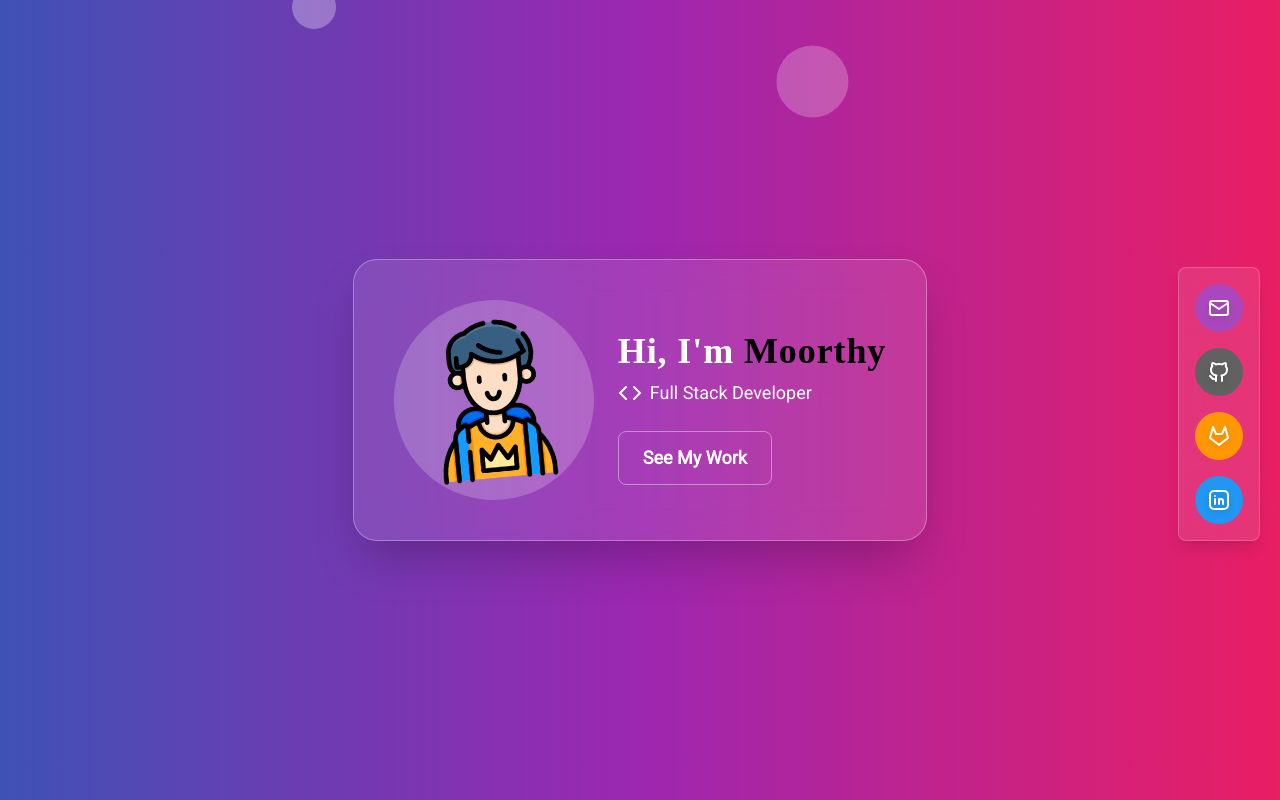
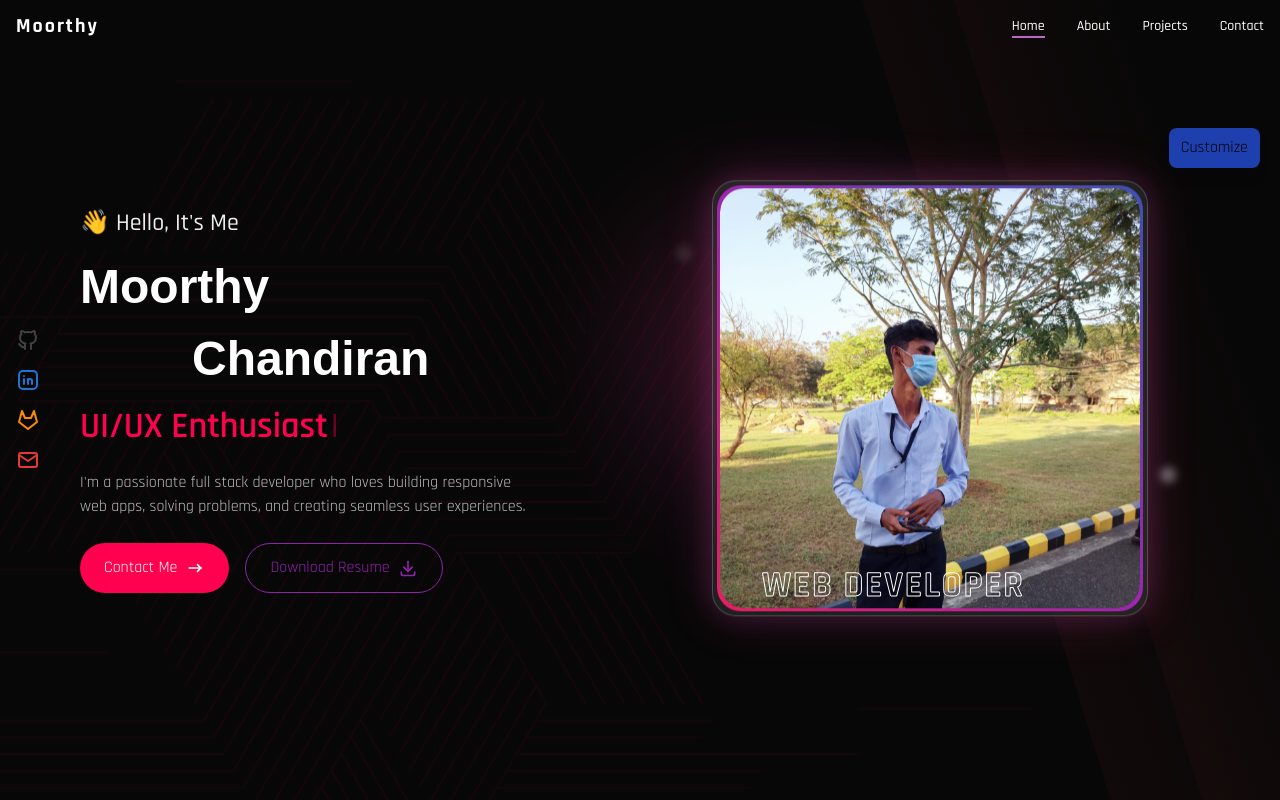
Before and after one commit to moorthygithub/Protfolio1.0, a React (Vite) app: page / in a window 1280 px wide. Shown: the top 800 px of the page. Built offline with nearby package versions, Linux system fonts and the light colour scheme; grey boxes are pictures that could not be loaded; a web font is replaced by a local one.

Commit message:
befoer pull

```diff
--- a/src/App.jsx
+++ b/src/App.jsx
@@ -13,9 +13,9 @@ function App() {
     <AnimatePresence mode="wait">
       <Toaster position="top-right" />
       <Routes location={location} key={location.pathname}>
-        <Route path="/" element={<Home />} />
+        {/* <Route path="/" element={<Home />} /> */}
         <Route
-          path="/profile"
+          path="/"
           element={
             <Layout>
               <Profile />
--- /dev/null
+++ b/src/component/HomeSocialLinks/SocialLinks.jsx
@@ -0,0 +1,51 @@
+import {
+  IconBrandGithub,
+  IconBrandLinkedin,
+  IconBrandGitlab,
+  IconMail,
+} from "@tabler/icons-react";
+
+const socialLinks = [
+  {
+    icon: IconBrandGithub,
+    link: "https://github.com/moorthygithub",
+    color: { light: "text-gray-800", dark: "text-white" },
+  },
+  {
+    icon: IconBrandLinkedin,
+    link: "https://www.linkedin.com/in/moorthy-c-982333217/",
+    color: { light: "text-blue-700", dark: "text-blue-400" },
+  },
+  {
+    icon: IconBrandGitlab,
+    link: "https://gitlab.com/moorthy.chandiran21",
+    color: { light: "text-orange-600", dark: "text-orange-400" },
+  },
+  {
+    icon: IconMail,
+    link: "mailto:moorthy.chandiran21@gmail.com",
+    color: { light: "text-red-600", dark: "text-red-400" },
+  },
+];
+
+export default function SocialLinks({ darkMode = false }) {
+  return (
+    <div className="hidden md:flex flex-col gap-4 absolute left-4 top-1/2 -translate-y-1/2 z-50">
+      {socialLinks.map(({ icon: Icon, link, color }) => (
+        <a
+          key={link}
+          href={link}
+          target="_blank"
+          rel="noopener noreferrer"
+          className="group"
+        >
+          <Icon
+            className={`w-6 h-6 transition-transform duration-200 group-hover:scale-125 ${
+              darkMode ? color.dark : color.light
+            }`}
+          />
+        </a>
+      ))}
+    </div>
+  );
+}
--- a/src/component/common/FontSelector.jsx
+++ b/src/component/common/FontSelector.jsx
@@ -105,11 +105,11 @@ const FontColorDrawer = () => {
             </div>
           </div>
 
-          <Dialog.Description className="text-sm mb-4">
+          {/* <Dialog.Description className="text-sm mb-4">
             Color Change apply only in Light Mode
-          </Dialog.Description>
+          </Dialog.Description> */}
 
-          <div>
+          {/* <div>
             <p className="font-semibold mb-2">Primary Color</p>
             <div className="flex gap-3 flex-wrap">
               {colors.map((color) => (
@@ -126,7 +126,7 @@ const FontColorDrawer = () => {
                 />
               ))}
             </div>
-          </div>
+          </div> */}
           <TabsButton position={position} setPosition={setPosition} />
         </Dialog.Content>
       </Dialog.Portal>
--- a/src/page/Navbar/Navbar.jsx
+++ b/src/page/Navbar/Navbar.jsx
@@ -76,7 +76,7 @@ const Navbar = () => {
               />
             </div>
           ))}
-
+{/*
           <button
             onClick={() => dispatch(toggleTheme())}
             className="ml-4 p-2 rounded-full hover:bg-white/20 transition"
@@ -86,7 +86,7 @@ const Navbar = () => {
             ) : (
               <Moon size={20} className="text-black" />
             )}
-          </button>
+          </button> */}
         </div>
 
         <div className="md:hidden">
@@ -139,7 +139,7 @@ const Navbar = () => {
                   </Link>
                 ))}
 
-                <button
+                {/* <button
                   onClick={() => {
                     dispatch(toggleTheme());
                     setIsOpen(false);
@@ -147,7 +147,7 @@ const Navbar = () => {
                   className="mt-6 p-2 rounded bg-purple-600 text-white"
                 >
                   Toggle {darkMode ? "Light" : "Dark"} Mode
-                </button>
+                </button> */}
               </div>
             </Dialog.Content>
           </Dialog.Portal>
--- a/src/page/ProfileSection/ProfileHome.jsx
+++ b/src/page/ProfileSection/ProfileHome.jsx
@@ -1,18 +1,17 @@
+import {
+  IconArrowNarrowRight,
+  IconDownload
+} from "@tabler/icons-react";
 import { motion } from "framer-motion";
 import { useInView } from "react-intersection-observer";
 import { useSelector } from "react-redux";
+import { Link } from "react-scroll";
 import { Typewriter } from "react-simple-typewriter";
-import {
-  IconArrowNarrowRight,
-  IconDownload,
-  IconBrandGithub,
-  IconBrandLinkedin,
-} from "@tabler/icons-react";
+import darkModeImage from "../../assets/home/home-banner.jpg";
 import heroImage from "../../assets/profileIcon/hero_image.jpeg";
 import resumeFile from "../../assets/Resume/Moorthy_Chandiran.pdf";
+import SocialLinks from "../../component/HomeSocialLinks/SocialLinks";
 import AnimatedImageBlock from "./AnimatedImageBlock";
-import darkModeImage from "../../assets/home/home-banner.jpg";
-import { Link } from "react-scroll";
 const fadeInUp = {
   hidden: { opacity: 0, y: 30 },
   visible: {
@@ -43,34 +42,7 @@ const ProfileHome = () => {
       }}
     >
       {darkMode && <div className="absolute inset-0 bg-black/50 z-0" />}
-
-      {/* Side Icons */}
-      <div className="hidden md:flex flex-col gap-4 absolute left-4 top-1/2 -translate-y-1/2 z-50">
-        <a
-          href="https://github.com/moorthygithub"
-          target="_blank"
-          rel="noopener noreferrer"
-        >
-          <IconBrandGithub
-            className={`w-6 h-6 ${
-              darkMode ? "text-white" : "text-gray-800"
-            } hover:scale-125 transition`}
-          />
-        </a>
-        <a
-          href="https://www.linkedin.com/in/moorthy-c-982333217/"
-          target="_blank"
-          rel="noopener noreferrer"
-        >
-          <IconBrandLinkedin
-            className={`w-6 h-6 ${
-              darkMode ? "text-blue-400" : "text-blue-700"
-            } hover:scale-125 transition`}
-          />
-        </a>
-      </div>
-
-      {/* Text Content */}
+      <SocialLinks />
       <motion.div
         className="z-10 w-full md:w-1/2 space-y-6 text-center md:text-left"
         initial="hidden"
```
Also changed, not shown: src/page/Profile/Profile.jsx (+0 -27 lines), src/assets/home/home-banner-1.png (deleted).
